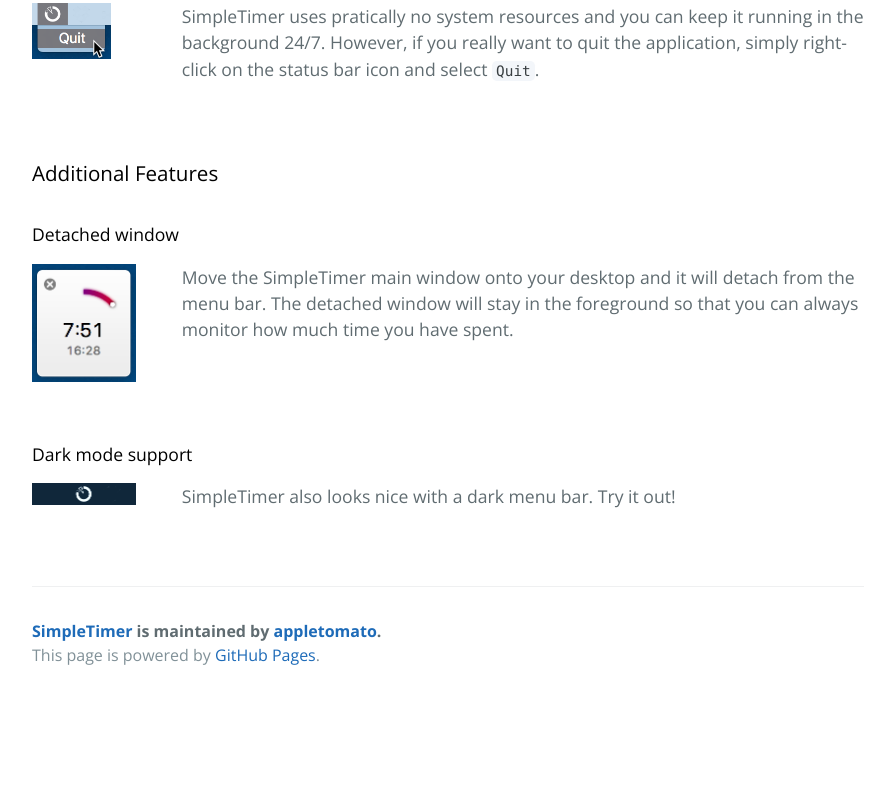
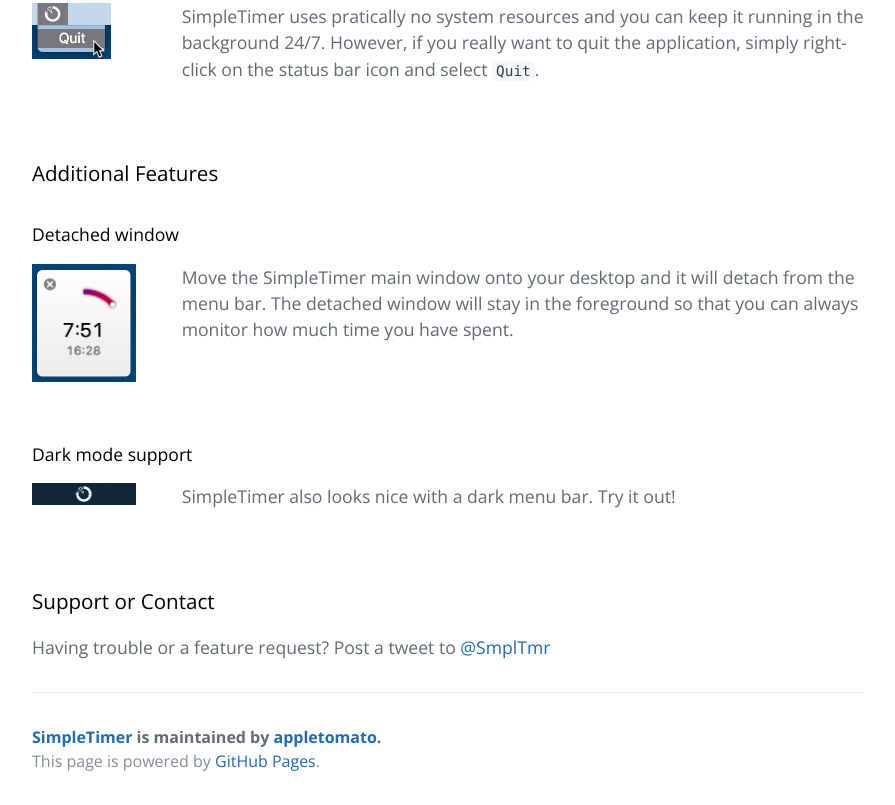
Before and after one commit to appletomato/simpletimer, a plain HTML site: page index.html in a window 1280 px wide. Shown: the part 1299-2104 px from the top of the page, without its empty margins (192-1087 px from the left). Before the commit the page ends 1998 px from the top, so only its background shows below. Drawn offline with nearby package versions, Linux system fonts and the light colour scheme.

Commit message:
Added twitter address for contact and support

```diff
--- a/index.html
+++ b/index.html
@@ -144,12 +144,13 @@
 
 
 
-<!--
 <h3>Support or Contact</h3>
 
-<p>Having trouble with Pages? Check out our <a href="https://help.github.com/pages">documentation</a> or <a href="https://github.com/contact">contact support</a> and we’ll help you sort it out.</p>
+<p>
+Having trouble or a feature request?
+Post a tweet to <a href="https://twitter.com/SmplTmr">@SmplTmr</a>
+</p>
 
--->
 
 
 
```
